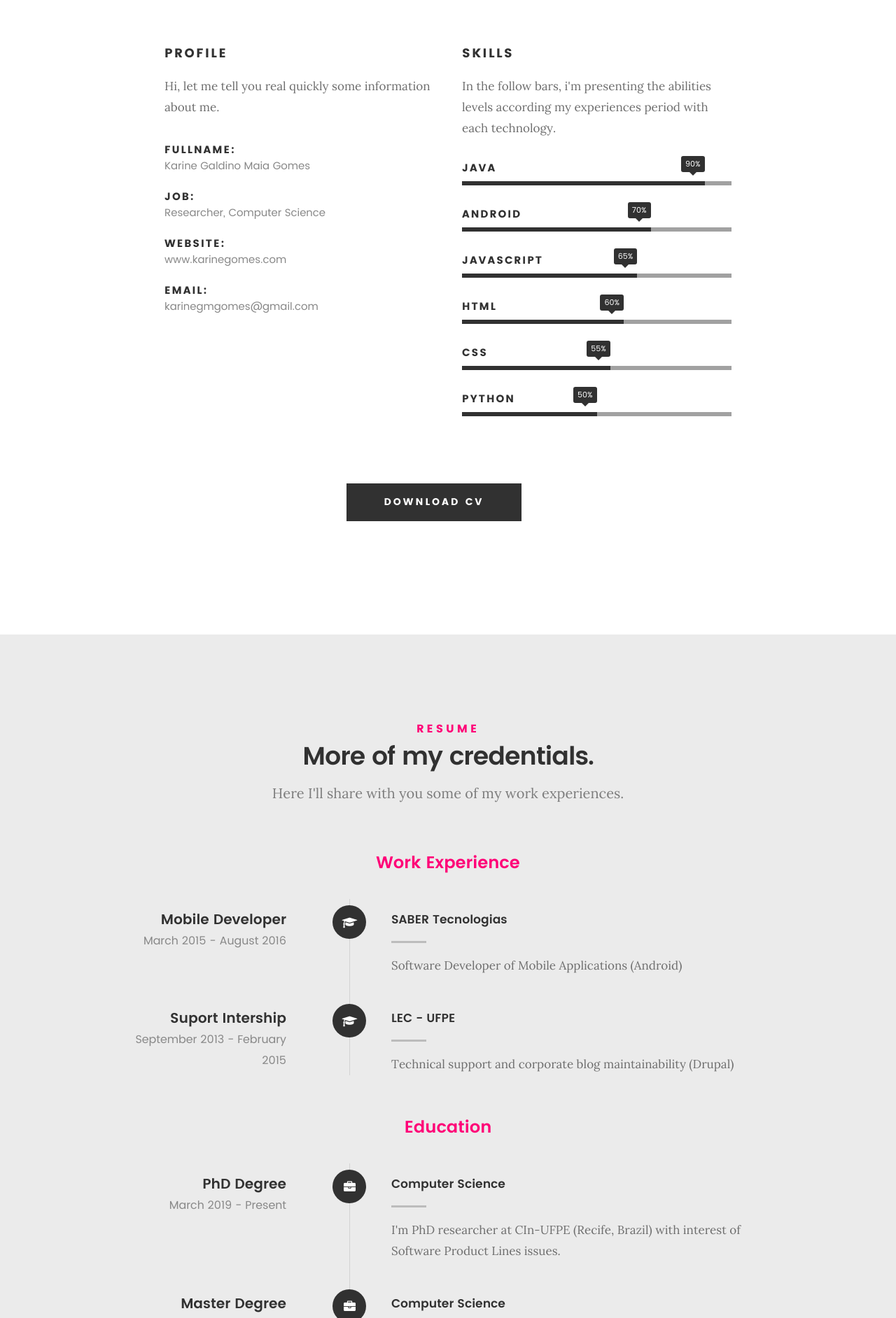
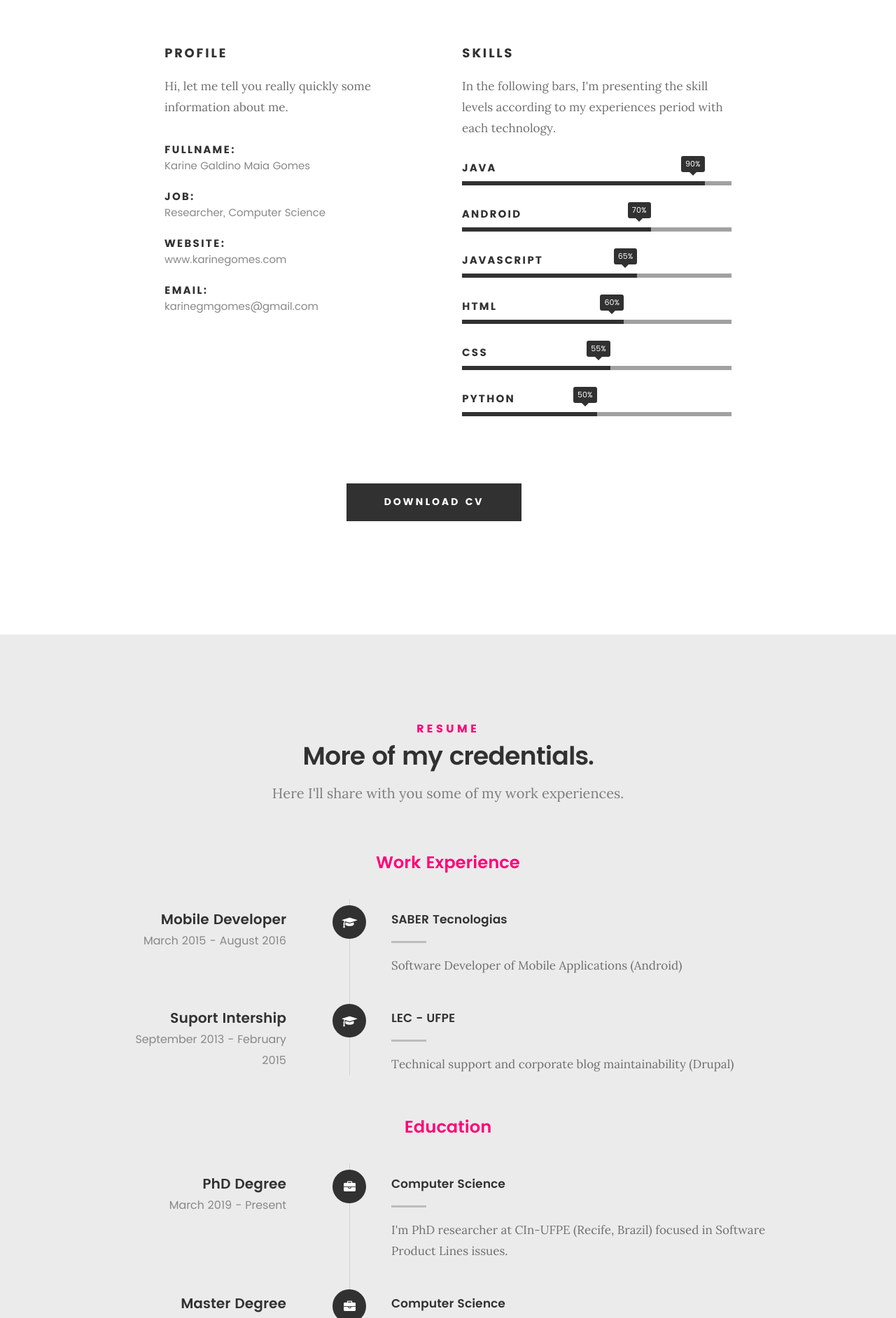
Before and after one commit to karinegmg/karinegmg.github.io, a plain HTML site: page index.html in a window 1280 px wide. Shown: the part 1096-2980 px from the top of the page at 70% size. Drawn offline with Linux system fonts and the light colour scheme.

Commit message:
fixing some issues

```diff
--- a/index.html
+++ b/index.html
@@ -126,7 +126,7 @@
    		<div class="col-six tab-full">
 
    			<h3>Profile</h3>
-   			<p>Hi, let me tell you real quickly some information about me.</p>
+   			<p>Hi, let me tell you really quickly some information about me.</p>
 
    			<ul class="info-list">
    				<li>
@@ -157,7 +157,7 @@
    		<div class="col-six tab-full">
 
    			<h3>Skills</h3>
-   			<p>In the follow bars, i'm presenting the abilities levels according my experiences period with each technology.</p>
+   			<p>In the following bars, I'm presenting the skill levels according to my experiences period with each technology.</p>
 
 				<ul class="skill-bars">
 				   <li>
@@ -297,7 +297,7 @@
 
 	   				<div class="timeline-content">
 	   					<h4>Computer Science</h4>
-	   					<p>I'm PhD researcher at CIn-UFPE (Recife, Brazil) with interest of Software Product Lines issues.</p>
+	   					<p>I'm PhD researcher at CIn-UFPE (Recife, Brazil) focused in Software Product Lines issues.</p>
 	   				</div>
 
 	   			</div> <!-- /timeline-block -->
@@ -354,7 +354,7 @@
 
 	<div>
 		<blockquote>
-			<p>What you see and what you hear depends a great deal on where you are standing.
+			<p>What you see and what you hear depends on a great deal on where you are standing.
 	It also depends on what sort of person you are.</p>
 	<cite>C. S. Lewis</cite>
 
```
